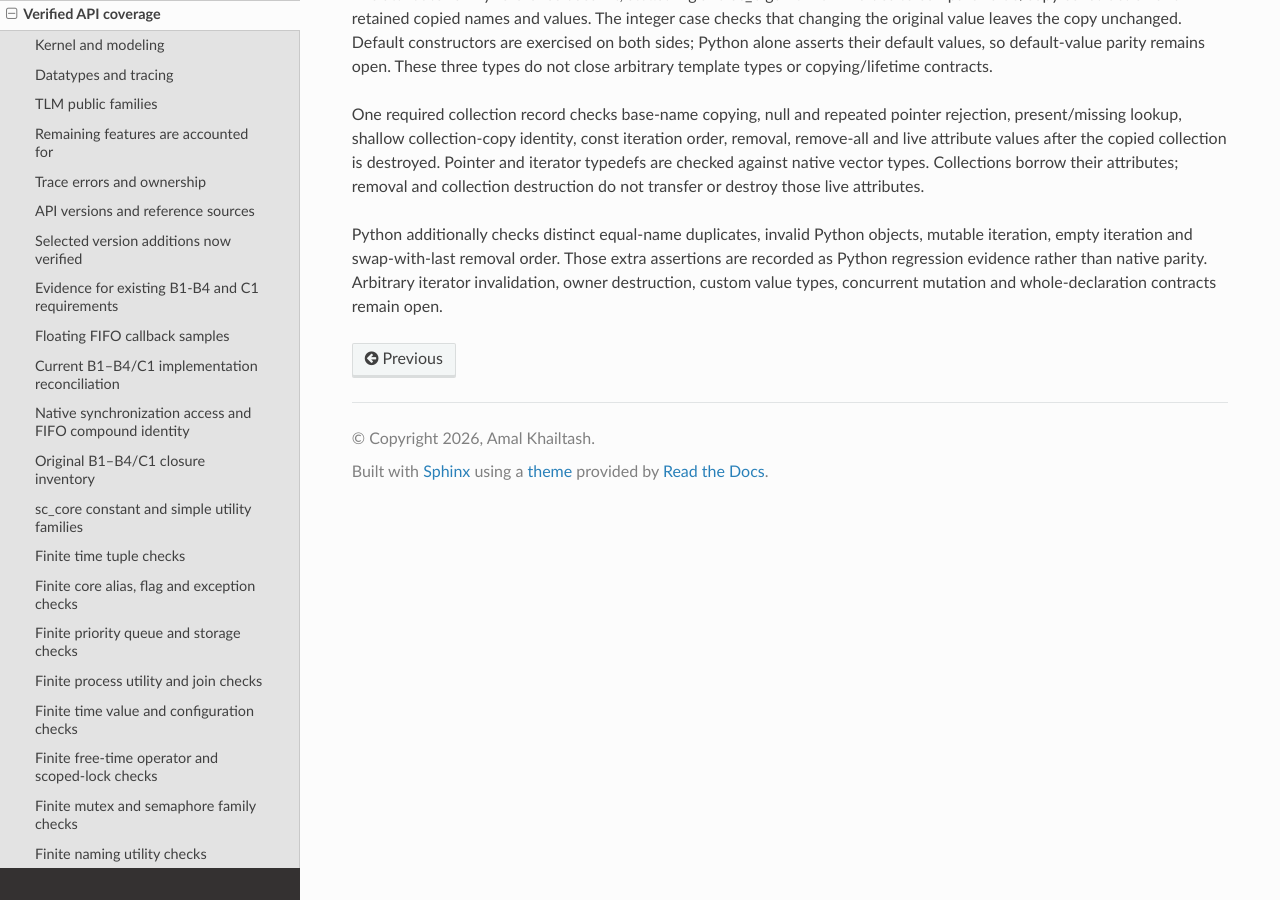
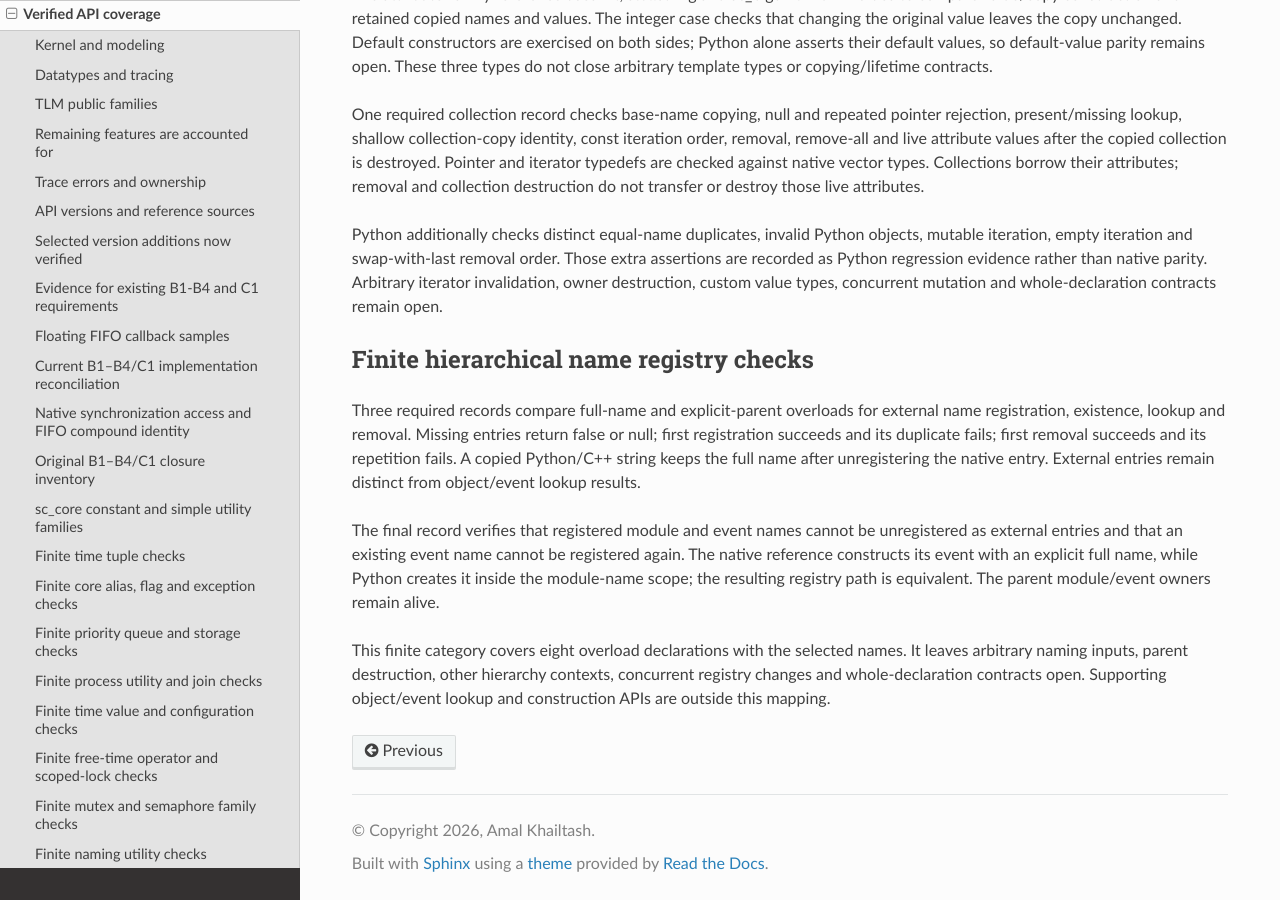
Before and after one commit to amal-khailtash/pysystemc, a Sphinx documentation site: the page built from docs/api/coverage.rst, in a window 1280 px wide and 900 px high, scrolled down 15111 px. Built offline with Sphinx 7.4.7 and the Read the Docs theme 3.1.0, drawn with Linux system fonts in a browser that asks for light colours.

Commit message:
Record finite hierarchical name registry verification

```diff
--- a/docs/api/coverage.rst
+++ b/docs/api/coverage.rst
@@ -897,3 +897,24 @@ objects, mutable iteration, empty iteration and swap-with-last removal order.
 Those extra assertions are recorded as Python regression evidence rather than
 native parity. Arbitrary iterator invalidation, owner destruction, custom value
 types, concurrent mutation and whole-declaration contracts remain open.
+
+Finite hierarchical name registry checks
+----------------------------------------
+
+Three required records compare full-name and explicit-parent overloads for
+external name registration, existence, lookup and removal. Missing entries
+return false or null; first registration succeeds and its duplicate fails;
+first removal succeeds and its repetition fails. A copied Python/C++ string
+keeps the full name after unregistering the native entry. External entries
+remain distinct from object/event lookup results.
+
+The final record verifies that registered module and event names cannot be
+unregistered as external entries and that an existing event name cannot be
+registered again. The native reference constructs its event with an explicit
+full name, while Python creates it inside the module-name scope; the resulting
+registry path is equivalent. The parent module/event owners remain alive.
+
+This finite category covers eight overload declarations with the selected
+names. It leaves arbitrary naming inputs, parent destruction, other hierarchy
+contexts, concurrent registry changes and whole-declaration contracts open.
+Supporting object/event lookup and construction APIs are outside this mapping.
```
Also changed, not shown: CHANGELOG.md (+3 -0 lines).
